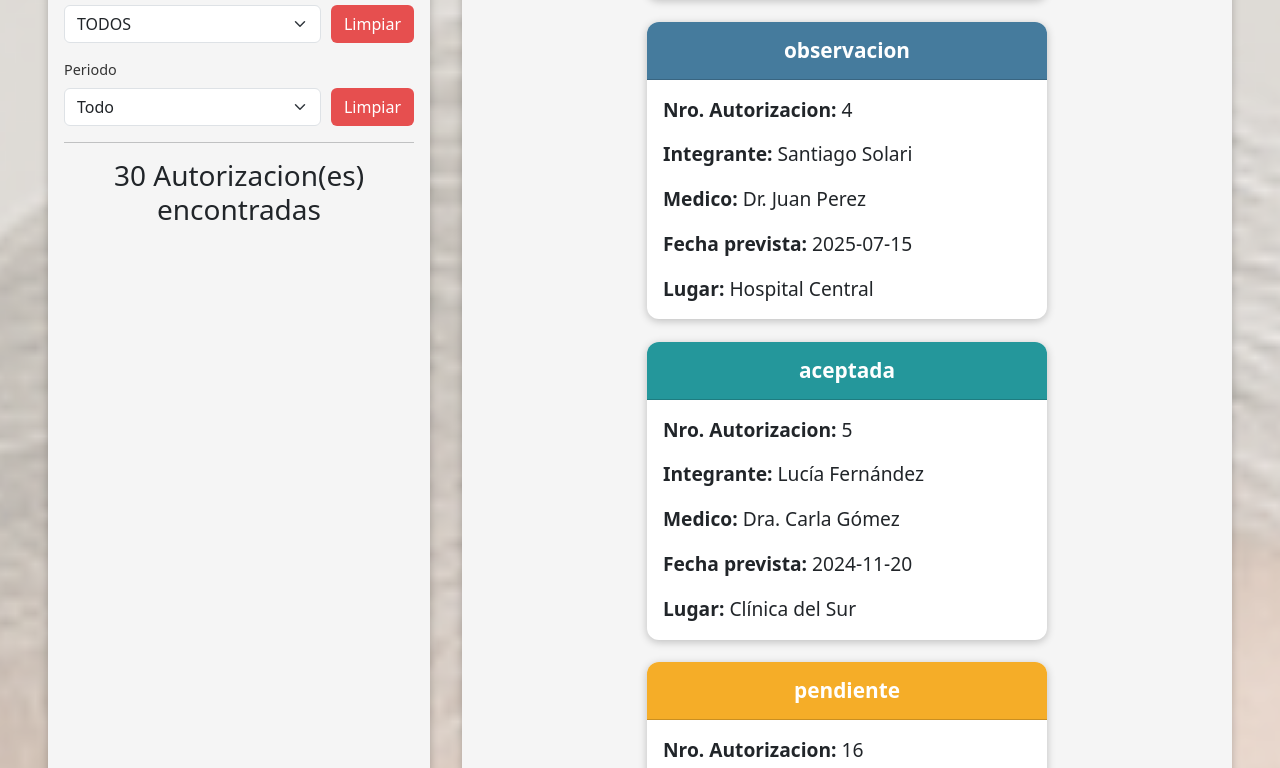
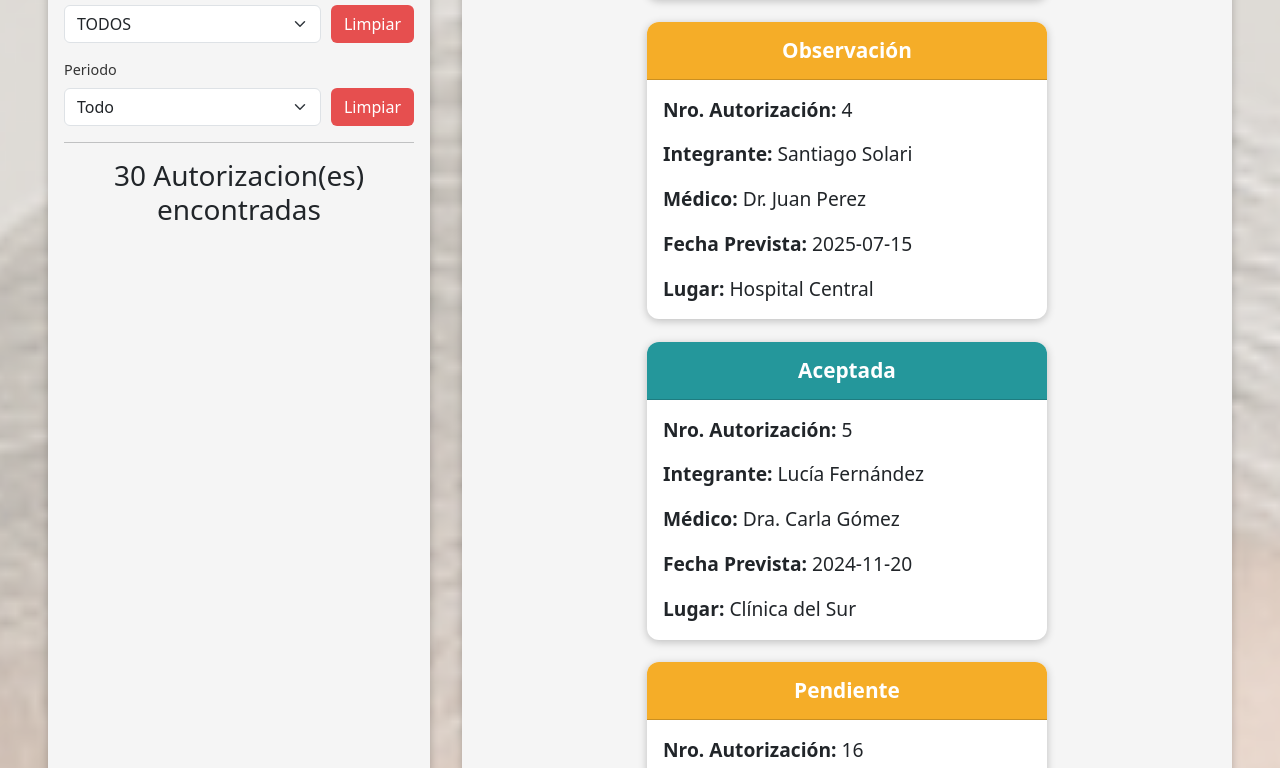
Before and after one commit to DesApp-2025c2-Grupo-8/Afiliados-FrontEnd, a React (Vite) app: page /consultar-autorizaciones in a window 1280 px wide. Shown: the part 592-1360 px from the top of the page. Built offline with nearby package versions, Linux system fonts and the light colour scheme.

Commit message:
Correcciones en pantalla Autorizaciones

```diff
--- a/src/Screens/ConsultarAutorizaciones/ConsultarAutorizaciones.jsx
+++ b/src/Screens/ConsultarAutorizaciones/ConsultarAutorizaciones.jsx
@@ -17,10 +17,10 @@ const estadosOpcionesIniciales = [...new Set(autorizaciones.map(autorizacion =>
 const cardData = {
 
     camposCard: [
-        { campo: 'Nro. Autorizacion', propiedad: 'nroAutorizacion' },
+        { campo: 'Nro. Autorización', propiedad: 'nroAutorizacion' },
         { campo: 'Integrante', propiedad: 'integrante' },
-        { campo: 'Medico', propiedad: 'medico' },
-        { campo: 'Fecha prevista', propiedad: 'fechaPrevista' },
+        { campo: 'Médico', propiedad: 'medico' },
+        { campo: 'Fecha Prevista', propiedad: 'fechaPrevista' },
         { campo: 'Lugar', propiedad: 'lugar' }
 
     ]
@@ -206,12 +206,30 @@ const ConsultarAutorizaciones = () => {
         }
     ]
 
+    const colorSegunEstado = (unEstado) => {
+        let resultado = '';
+        switch (unEstado){
+            case 'Aceptada':
+                resultado = 'aceptada';
+                break;
+            case 'Rechazada':
+                resultado = 'rechazada';
+                break;
+            case 'En Observación':
+                resultado = "observacion"
+                break;
+            default:
+                resultado = 'pendiente'
+        }
+        return resultado;
+    };
+
     return (
         <>
             <div className={styles.containerConsultarAutorizaciones}>
                 <section className={styles.botonesContainer}>
                     <h1>Consultar Autorizaciones</h1>
-                    <Link className={styles.botonCargarReceta} to={'/cargar-autorizacion'}><BsClipboard2Plus style={{ marginRight: '10px' }} />Cargar Autorizacion</Link>
+                    <Link className={styles.botonCargarReceta} to={'/cargar-autorizacion'}><BsClipboard2Plus style={{ marginRight: '10px' }} />Cargar Autorización</Link>
                 </section>
 
                 <div className={styles.box}>
@@ -233,11 +251,11 @@ const ConsultarAutorizaciones = () => {
                         {listaAutorizacionesFiltradas.length > 0 ? (listaAutorizacionesFiltradas.map((autorizacion, idx) => (
                             <CardDinamica
                                 {...cardData}
-                                color={autorizacion.estado}
+                                color={colorSegunEstado(autorizacion.estado)}
 
                                 key={autorizacion.nroAutorizacion}
                                 data={autorizacion}
-                                header={autorizacion.estado}
+                                header={autorizacion.estado.charAt(0).toUpperCase() + autorizacion.estado.slice(1)}
                             />
                         ))) : (
                             <p>No se encontraron autorizaciones</p>
--- a/src/db/autorizaciones.js
+++ b/src/db/autorizaciones.js
@@ -1,7 +1,7 @@
 const autorizaciones = [
     {
         nroAutorizacion: 1,
-        estado: 'aceptada',
+        estado: 'Aceptada',
         integrante: 'Santiago Solari',
         medico: 'Dr. Juan Perez',
         fechaPrevista: '2010-07-15',
@@ -9,7 +9,7 @@ const autorizaciones = [
     },
     {
         nroAutorizacion: 30,
-        estado: 'observacion',
+        estado: 'Observación',
         integrante: 'Lucía Fernández',
         medico: 'Dr. Pablo Torres',
         fechaPrevista: '2010-10-02',
@@ -17,7 +17,7 @@ const autorizaciones = [
     },
     {
         nroAutorizacion: 29,
-        estado: 'pendiente',
+        estado: 'Pendiente',
         integrante: 'Valentina Castro',
         medico: 'Dr. Gustavo López',
         fechaPrevista: '2011-08-30',
@@ -25,7 +25,7 @@ const autorizaciones = [
     },
     {
         nroAutorizacion: 28,
-        estado: 'aceptada',
+        estado: 'Aceptada',
         integrante: 'Matías López',
         medico: 'Dra. Carla Gómez',
         fechaPrevista: '2012-04-07',
@@ -33,7 +33,7 @@ const autorizaciones = [
     },
     {
         nroAutorizacion: 27,
-        estado: 'rechazada',
+        estado: 'Rechazada',
         integrante: 'Lucía Fernández',
         medico: 'Dr. Pablo Torres',
         fechaPrevista: '2013-11-13',
@@ -41,7 +41,7 @@ const autorizaciones = [
     },
     {
         nroAutorizacion: 26,
-        estado: 'observacion',
+        estado: 'Observación',
         integrante: 'Valentina Castro',
         medico: 'Dr. Gustavo López',
         fechaPrevista: '2014-02-28',
@@ -49,7 +49,7 @@ const autorizaciones = [
     },
     {
         nroAutorizacion: 2,
-        estado: 'rechazada',
+        estado: 'Rechazada',
         integrante: 'Santiago Solari',
         medico: 'Dr. Juan Perez',
         fechaPrevista: '2015-07-15',
@@ -57,7 +57,7 @@ const autorizaciones = [
     },
     {
         nroAutorizacion: 25,
-        estado: 'aceptada',
+        estado: 'Aceptada',
         integrante: 'Matías López',
         medico: 'Dra. Carla Gómez',
         fechaPrevista: '2015-07-19',
@@ -65,7 +65,7 @@ const autorizaciones = [
     },
     {
         nroAutorizacion: 24,
-        estado: 'pendiente',
+        estado: 'Pendiente',
         integrante: 'Lucía Fernández',
         medico: 'Dr. Pablo Torres',
         fechaPrevista: '2016-05-09',
@@ -73,7 +73,7 @@ const autorizaciones = [
     },
     {
         nroAutorizacion: 14,
-        estado: 'rechazada',
+        estado: 'Rechazada',
         integrante: 'Federico Álvarez',
         medico: 'Dr. Ramiro Campos',
         fechaPrevista: '2017-06-19',
@@ -81,7 +81,7 @@ const autorizaciones = [
     },
     {
         nroAutorizacion: 23,
-        estado: 'rechazada',
+        estado: 'Rechazada',
         integrante: 'Valentina Castro',
         medico: 'Dr. Gustavo López',
         fechaPrevista: '2017-09-18',
@@ -89,7 +89,7 @@ const autorizaciones = [
     },
     {
         nroAutorizacion: 22,
-        estado: 'aceptada',
+        estado: 'Aceptada',
         integrante: 'Matías López',
         medico: 'Dr. Pablo Torres',
         fechaPrevista: '2018-03-25',
@@ -97,7 +97,7 @@ const autorizaciones = [
     },
     {
         nroAutorizacion: 10,
-        estado: 'rechazada',
+        estado: 'Rechazada',
         integrante: 'Martín García',
         medico: 'Dr. Esteban Rojas',
         fechaPrevista: '2018-08-25',
@@ -105,7 +105,7 @@ const autorizaciones = [
     },
     {
         nroAutorizacion: 9,
-        estado: 'observacion',
+        estado: 'Observación',
         integrante: 'Camila Romero',
         medico: 'Dra. Laura Méndez',
         fechaPrevista: '2019-12-14',
@@ -113,7 +113,7 @@ const autorizaciones = [
     },
     {
         nroAutorizacion: 21,
-        estado: 'observacion',
+        estado: 'Observación',
         integrante: 'Lucía Fernández',
         medico: 'Dra. Carla Gómez',
         fechaPrevista: '2019-12-20',
@@ -121,7 +121,7 @@ const autorizaciones = [
     },
     {
         nroAutorizacion: 11,
-        estado: 'pendiente',
+        estado: 'Pendiente',
         integrante: 'Sofía Morales',
         medico: 'Dra. Paula Benítez',
         fechaPrevista: '2020-01-17',
@@ -129,7 +129,7 @@ const autorizaciones = [
     },
     {
         nroAutorizacion: 3,
-        estado: 'pendiente',
+        estado: 'Pendiente',
         integrante: 'Santiago Solari',
         medico: 'Dr. Juan Perez',
         fechaPrevista: '2020-07-15',
@@ -137,7 +137,7 @@ const autorizaciones = [
     },
     {
         nroAutorizacion: 20,
-        estado: 'pendiente',
+        estado: 'Pendiente',
         integrante: 'Valentina Castro',
         medico: 'Dr. Gustavo López',
         fechaPrevista: '2020-10-05',
@@ -145,7 +145,7 @@ const autorizaciones = [
     },
     {
         nroAutorizacion: 8,
-        estado: 'aceptada',
+        estado: 'Aceptada',
         integrante: 'Julián Herrera',
         medico: 'Dr. Pablo Torres',
         fechaPrevista: '2021-05-08',
@@ -153,7 +153,7 @@ const autorizaciones = [
     },
     {
         nroAutorizacion: 19,
-        estado: 'aceptada',
+        estado: 'Aceptada',
         integrante: 'Matías López',
         medico: 'Dra. Carla Gómez',
         fechaPrevista: '2021-06-11',
@@ -161,7 +161,7 @@ const autorizaciones = [
     },
     {
         nroAutorizacion: 18,
-        estado: 'rechazada',
+        estado: 'Rechazada',
         integrante: 'Lucía Fernández',
         medico: 'Dr. Pablo Torres',
         fechaPrevista: '2022-02-15',
@@ -169,7 +169,7 @@ const autorizaciones = [
     },
     {
         nroAutorizacion: 7,
-        estado: 'rechazada',
+        estado: 'Rechazada',
         integrante: 'Valentina Castro',
         medico: 'Dra. Mariana Silva',
         fechaPrevista: '2022-09-30',
@@ -177,7 +177,7 @@ const autorizaciones = [
     },
     {
         nroAutorizacion: 6,
-        estado: 'pendiente',
+        estado: 'Pendiente',
         integrante: 'Matías López',
         medico: 'Dr. Ricardo Domínguez',
         fechaPrevista: '2023-03-12',
@@ -185,7 +185,7 @@ const autorizaciones = [
     },
     {
         nroAutorizacion: 17,
-        estado: 'observacion',
+        estado: 'Observación',
         integrante: 'Valentina Castro',
         medico: 'Dr. Gustavo López',
         fechaPrevista: '2023-04-10',
@@ -193,7 +193,7 @@ const autorizaciones = [
     },
     {
         nroAutorizacion: 13,
-        estado: 'observacion',
+        estado: 'Observación',
         integrante: 'Carla Ruiz',
         medico: 'Dra. Jimena Duarte',
         fechaPrevista: '2023-10-10',
@@ -201,7 +201,7 @@ const autorizaciones = [
     },
     {
         nroAutorizacion: 12,
-        estado: 'aceptada',
+        estado: 'Aceptada',
         integrante: 'Tomás Vega',
         medico: 'Dr. Gustavo López',
         fechaPrevista: '2024-02-28',
@@ -209,7 +209,7 @@ const autorizaciones = [
     },
     {
         nroAutorizacion: 16,
-        estado: 'pendiente',
+        estado: 'Pendiente',
         integrante: 'Matías López',
         medico: 'Dra. Carla Gómez',
         fechaPrevista: '2024-08-22',
@@ -217,7 +217,7 @@ const autorizaciones = [
     },
     {
         nroAutorizacion: 5,
-        estado: 'aceptada',
+        estado: 'Aceptada',
         integrante: 'Lucía Fernández',
         medico: 'Dra. Carla Gómez',
         fechaPrevista: '2024-11-20',
@@ -225,7 +225,7 @@ const autorizaciones = [
     },
     {
         nroAutorizacion: 4,
-        estado: 'observacion',
+        estado: 'Observación',
         integrante: 'Santiago Solari',
         medico: 'Dr. Juan Perez',
         fechaPrevista: '2025-07-15',
@@ -233,7 +233,7 @@ const autorizaciones = [
     },
     {
         nroAutorizacion: 15,
-        estado: 'aceptada',
+        estado: 'Aceptada',
         integrante: 'Lucía Fernández',
         medico: 'Dr. Pablo Torres',
         fechaPrevista: '2025-09-01',
```
